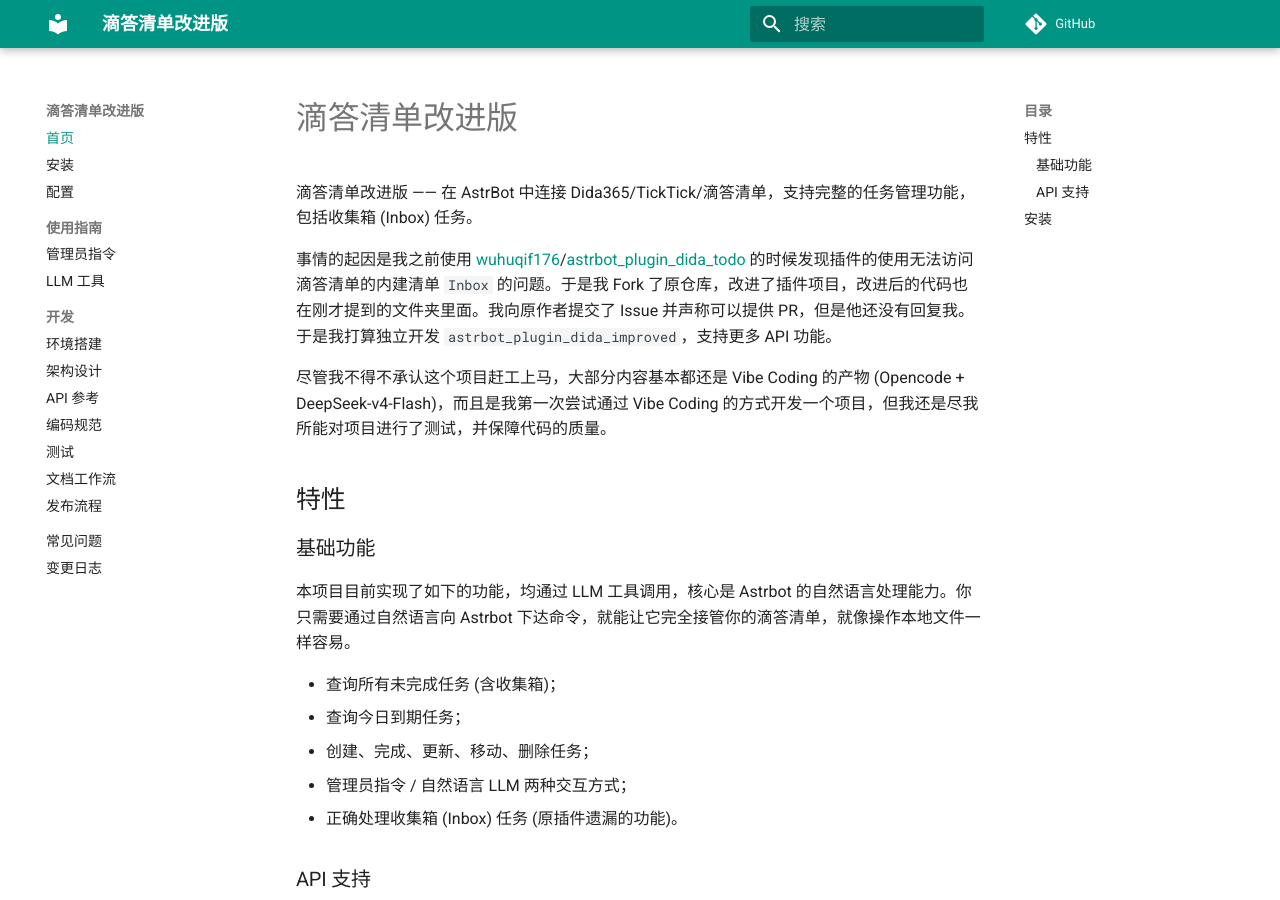
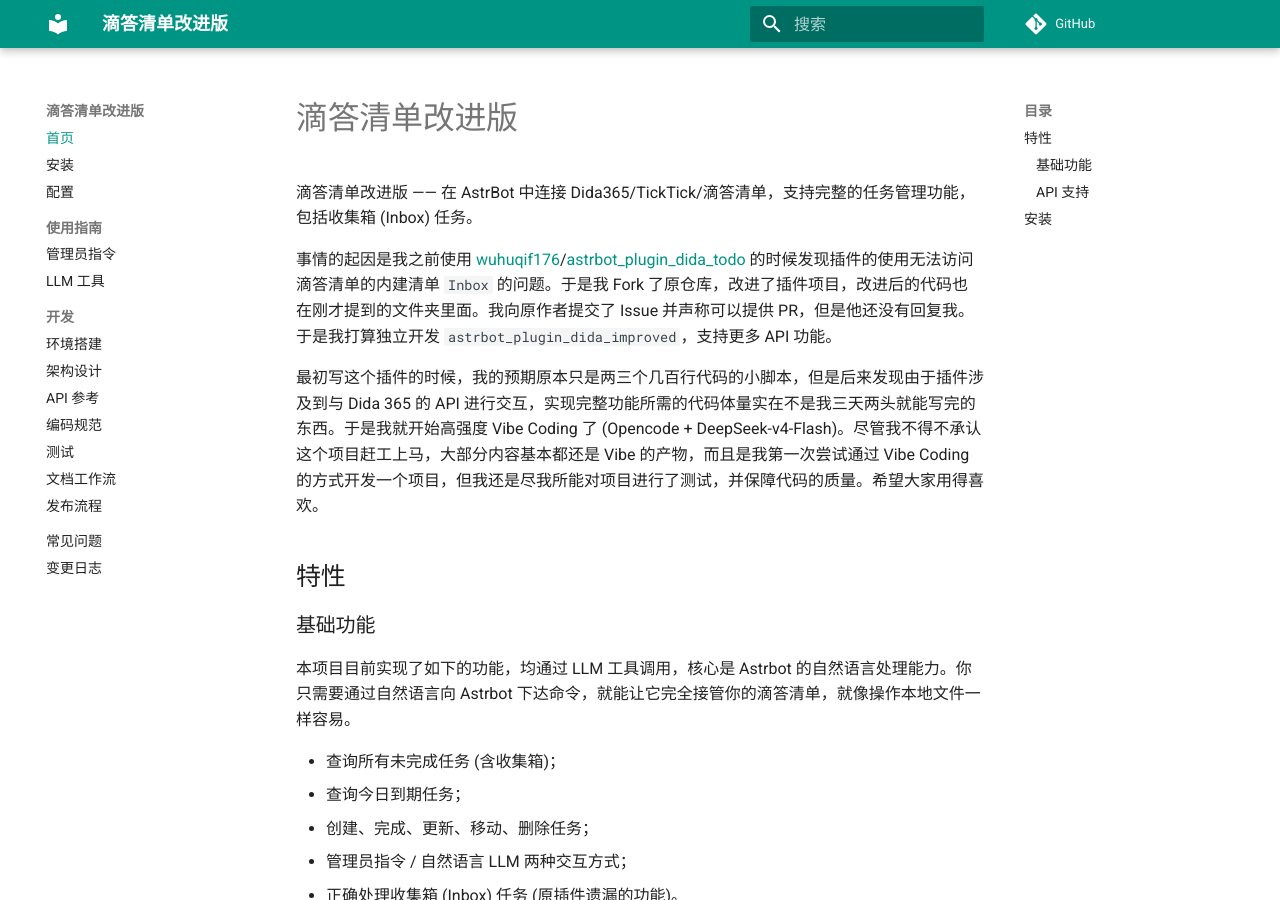
Before and after one commit to GitHubonline1396529/astrbot_plugin_dida_improved, an MkDocs documentation site: the page built from docs/index.md, in a window 1280 px wide and 900 px high. Built offline with MkDocs 1.6.1 and Material for MkDocs 9.7.7, drawn with Linux system fonts in a browser that asks for light colours; comment, search, counter and statistics services are not loaded.

```diff
--- a/docs/index.md
+++ b/docs/index.md
@@ -4,7 +4,7 @@
 
 事情的起因是我之前使用 [wuhuqif176](https://github.com/wuhuqif176)/[astrbot_plugin_dida_todo](https://github.com/wuhuqif176/astrbot_plugin_dida_todo) 的时候发现插件的使用无法访问滴答清单的内建清单 `Inbox` 的问题。于是我 Fork 了原仓库，改进了插件项目，改进后的代码也在刚才提到的文件夹里面。我向原作者提交了 Issue 并声称可以提供 PR，但是他还没有回复我。于是我打算独立开发 `astrbot_plugin_dida_improved`，支持更多 API 功能。
 
-尽管我不得不承认这个项目赶工上马，大部分内容基本都还是 Vibe Coding 的产物 (Opencode + DeepSeek-v4-Flash)，而且是我第一次尝试通过 Vibe Coding 的方式开发一个项目，但我还是尽我所能对项目进行了测试，并保障代码的质量。
+最初写这个插件的时候，我的预期原本只是两三个几百行代码的小脚本，但是后来发现由于插件涉及到与 Dida 365 的 API 进行交互，实现完整功能所需的代码体量实在不是我三天两头就能写完的东西。于是我就开始高强度 Vibe Coding 了 (Opencode + DeepSeek-v4-Flash)。尽管我不得不承认这个项目赶工上马，大部分内容基本都还是 Vibe 的产物，而且是我第一次尝试通过 Vibe Coding 的方式开发一个项目，但我还是尽我所能对项目进行了测试，并保障代码的质量。希望大家用得喜欢。
 
 ## 特性
 
```
Also changed, not shown: README.md (+2 -2 lines), docs/development/testing.md (+0 -4 lines).
